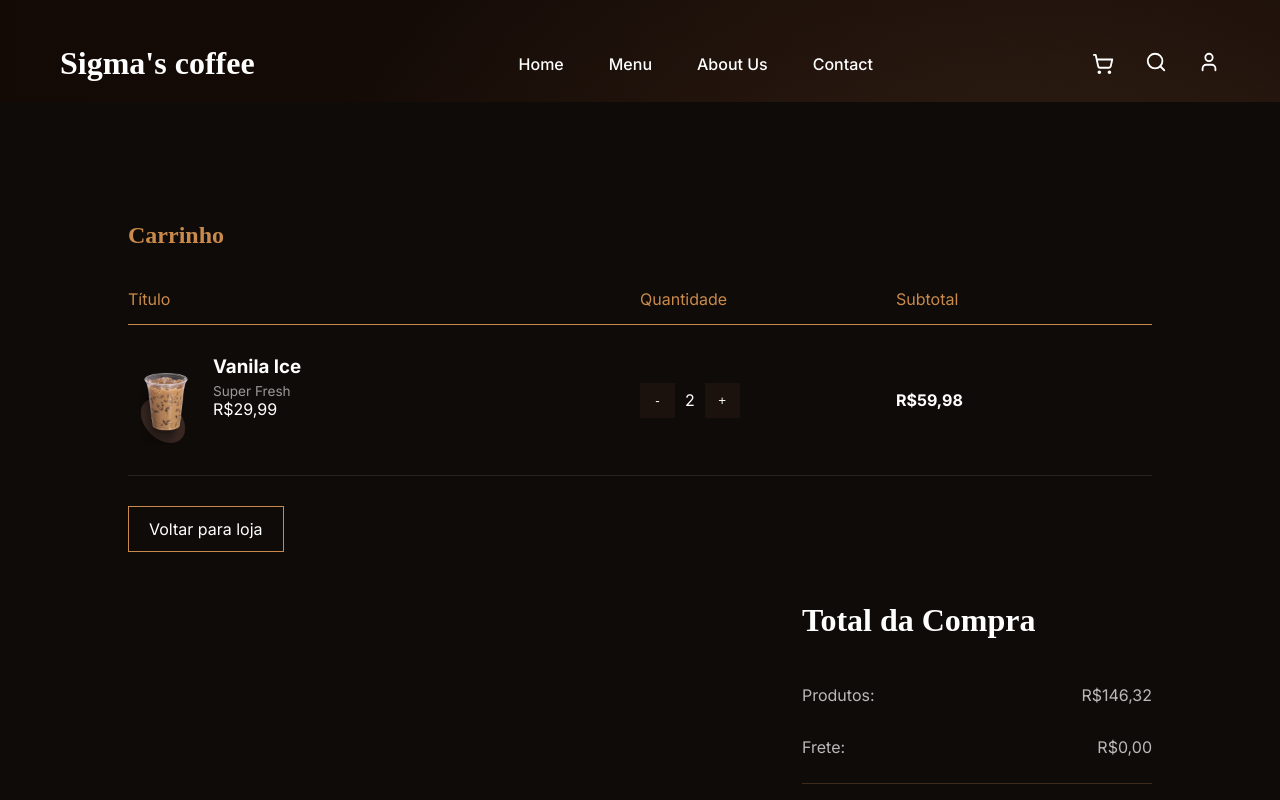
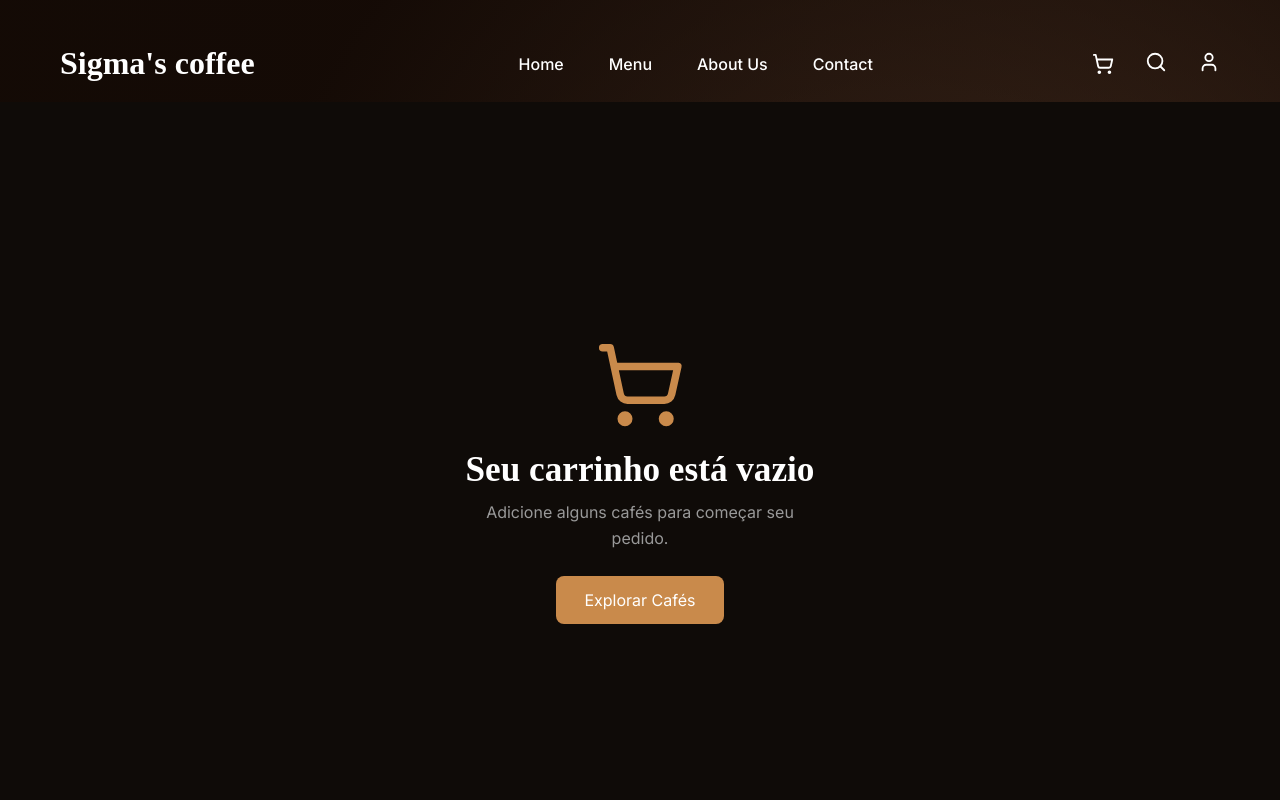
Before and after one commit to Vitor-A-L/ATV-Carinho_3K2026, a Vue app: page /cart in a window 1280 px wide. Shown: the top 800 px of the page. Built offline with nearby package versions, Linux system fonts and the light colour scheme.

Commit message:
Add files via upload
Signed-off-by: NicholasOyafuso <nicholas.oyafuso@gmail.com>

```diff
--- a/src/views/CartView.vue
+++ b/src/views/CartView.vue
@@ -2,20 +2,31 @@
 import NavBar from '@/components/navBar.vue'
 import { ShoppingCart } from 'lucide-vue-next'
 import { RouterLink } from 'vue-router'
-const subtotal = 'R$146,32'
-const shipping = 'R$0,00'
-const total = 'R$146,32'
-const cartItems = [
-  {
-    id: 1,
-    titulo: 'Vanila Ice',
-    descricao: 'Super Fresh',
-    imagem: '/vanila-ice.png',
-    valor: 'R$29,99',
-    quantidade: 2,
-    subtotal: 'R$59,98'
-  }
-]
+import { inject, computed } from 'vue'
+
+const { cartItems, updateQuantity } = inject('cart')
+
+function formatarReal(valor) {
+  return 'R$' + valor.toFixed(2).replace('.', ',')
+}
+
+function parseValor(valorStr) {
+  // Aceita tanto "R$29.99" quanto "R$29,99"
+  const numero = valorStr.replace('R$', '').replace(',', '.')
+  return parseFloat(numero)
+}
+
+function subtotalItem(item) {
+  return parseValor(item.valor) * item.quantidade
+}
+
+const subtotal = computed(() =>
+  cartItems.value.reduce((acc, item) => acc + subtotalItem(item), 0)
+)
+
+const shipping = 0
+
+const total = computed(() => subtotal.value + shipping)
 </script>
 
 <template>
@@ -64,12 +75,12 @@ const cartItems = [
           </div>
 
           <div class="quantity">
-            <button>-</button>
+            <button @click="updateQuantity(item.id, item.quantidade - 1)">-</button>
             <span>{{ item.quantidade }}</span>
-            <button>+</button>
+            <button @click="updateQuantity(item.id, item.quantidade + 1)">+</button>
           </div>
 
-          <h4>{{ item.subtotal }}</h4>
+          <h4>{{ formatarReal(subtotalItem(item)) }}</h4>
         </div>
 
         <RouterLink to="/" class="back">
@@ -84,17 +95,17 @@ const cartItems = [
 
     <div class="line">
       <span>Produtos:</span>
-      <span>{{ subtotal }}</span>
+      <span>{{ formatarReal(subtotal) }}</span>
     </div>
 
     <div class="line">
       <span>Frete:</span>
-      <span>{{ shipping }}</span>
+      <span>{{ formatarReal(shipping) }}</span>
     </div>
 
     <div class="line total">
       <span>Total:</span>
-      <span>{{ total }}</span>
+      <span>{{ formatarReal(total) }}</span>
     </div>
 
     <button class="checkout">
--- a/src/views/HomeView.vue
+++ b/src/views/HomeView.vue
@@ -1,10 +1,12 @@
-
 <script setup>
+import { inject } from 'vue'
 import heroSection from '@/components/heroSection.vue'
 import navBar from '@/components/navBar.vue'
 import FeaturesSection from '@/components/FeaturesSection.vue'
 import dashCoffes from '@/components/dashCoffes.vue'
 import footerSection from '@/components/footerSection.vue'
+
+const { addToCart } = inject('cart')
 
 const coffes = [
   { id: 1, titulo:'Vanila Ice', descricao:'Super Fresh' , imagem:'/public/vanila-ice.png', valor: 'R$29.99' },
@@ -17,7 +19,6 @@ const coffes = [
   { id: 8, titulo:'Irish Coffee', descricao: 'Two Tower', imagem:'/public/irish-coffee.png', valor: 'R$12.00' },
 ]
 </script>
-
 <template>
 <navBar></navBar>
 <heroSection></heroSection>
@@ -30,6 +31,7 @@ const coffes = [
   :descricao="coffe.descricao"
   :imagem="coffe.imagem"
   :valor="coffe.valor"
+  @adicionar="addToCart"
 ></dashCoffes>
 </div>
 <div class="footer">
```
